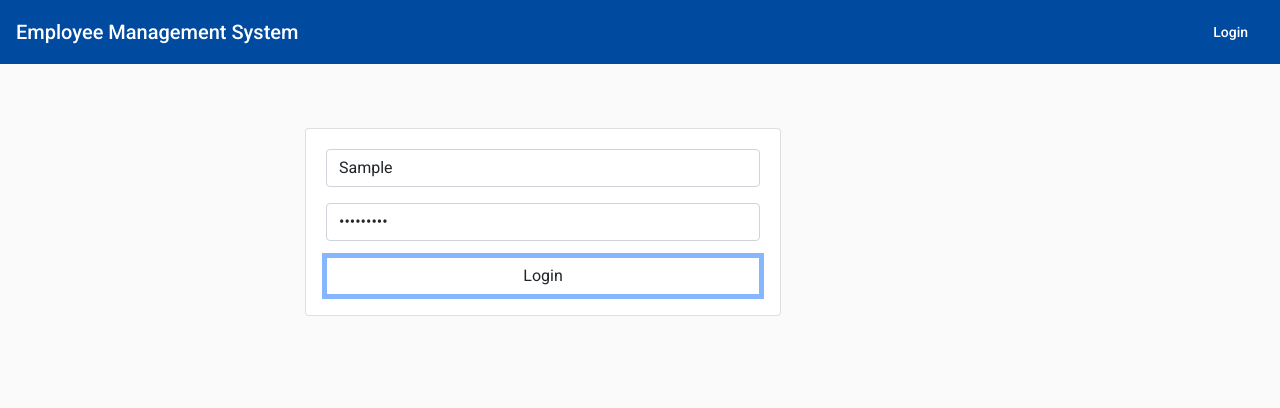
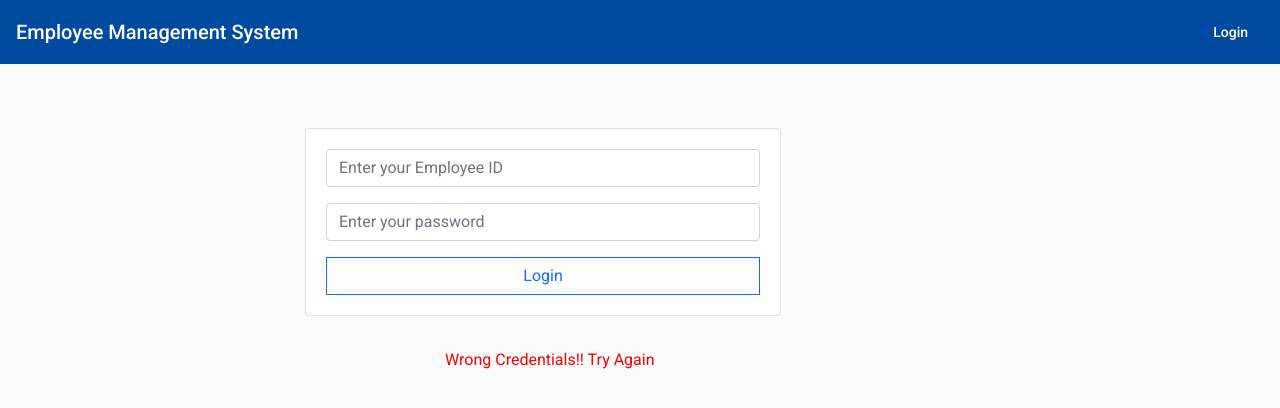
Before and after one commit to yashjindal28/Employee-Management-System, an Angular app in the folder angular-EMS-frontend/: page /login in a window 1280 px wide. Both pictures are taken after typing "Sample", "Sample123" into the empty fields and a click on the input "Login". Shown: the top 408 px of the page. Built offline with nearby package versions, Linux system fonts and the light colour scheme; no server answers.

Commit message:
Added Wrong creds in login component

```diff
--- a/angular-EMS-frontend/src/app/auth-token.service.ts
+++ b/angular-EMS-frontend/src/app/auth-token.service.ts
@@ -49,4 +49,12 @@ export class AuthTokenService {
       return false
     }
   }
+
+  public setWrong(){
+    localStorage.setItem("wrongCred","true")
+  }
+
+  public getWrong(): string | null{
+    return localStorage.getItem('wrongCred')
+  }
 }
--- a/angular-EMS-frontend/src/app/login/login.component.css
+++ b/angular-EMS-frontend/src/app/login/login.component.css
@@ -1,3 +1,9 @@
 .container{
     width: 500px;
 }
+
+h3{
+    margin-top: 30px;
+    margin-left: 140px;
+    color: red;
+}
--- a/angular-EMS-frontend/src/app/login/login.component.html
+++ b/angular-EMS-frontend/src/app/login/login.component.html
@@ -21,5 +21,8 @@
             value="Login"
             class="btn btn-outline-primary form-control rounded-0">
         </form>
+
     </div>
+    <h3 *ngIf="wrongCred">Wrong Credentials!! Try Again</h3>
+
 </div>
--- a/angular-EMS-frontend/src/app/login/login.component.ts
+++ b/angular-EMS-frontend/src/app/login/login.component.ts
@@ -12,31 +12,39 @@ import { User } from '../employee';
 export class LoginComponent implements OnInit {
 
   user: User = new User()
+  wrongCred: boolean
   constructor(private authService: AuthService,
-    private router:Router , private authTokenService: AuthTokenService) { }
+    private router: Router, private authTokenService: AuthTokenService) { }
 
   ngOnInit(): void {
+    if (this.authTokenService.getWrong() === "true")
+        this.wrongCred = true
+    else
+        this.wrongCred = false
   }
 
-  login(){
-    this.authService.login(this.user).subscribe((data:any) => {
-      console.log(data.status)
-
-
+  login() {
+    this.authService.login(this.user).subscribe((data: any) => {
       this.authTokenService.setToken(data.jwtToken)
       this.authTokenService.setDesg(data.desg)
       this.authTokenService.setEmployeeID(this.user.eid)
 
-       const desg = data.desg
-       if(desg === "Manager" || desg ==="CEO"){
-         this.router.navigate(['manager'])
-       }else{
-         this.router.navigate(['employee'])
-       }
+      const desg = data.desg
+      if (desg === "Manager" || desg === "CEO") {
+        this.router.navigate(['manager'])
+      } else {
+        this.router.navigate(['employee'])
+      }
 
+    }, error => this.wrong())
 
+  }
 
-    })
+  wrong(){
+    this.authTokenService.setWrong()
+    this.router.routeReuseStrategy.shouldReuseRoute = () => false;
+    this.router.onSameUrlNavigation = 'reload';
+    this.router.navigate(['login'])
   }
 
 }
```
